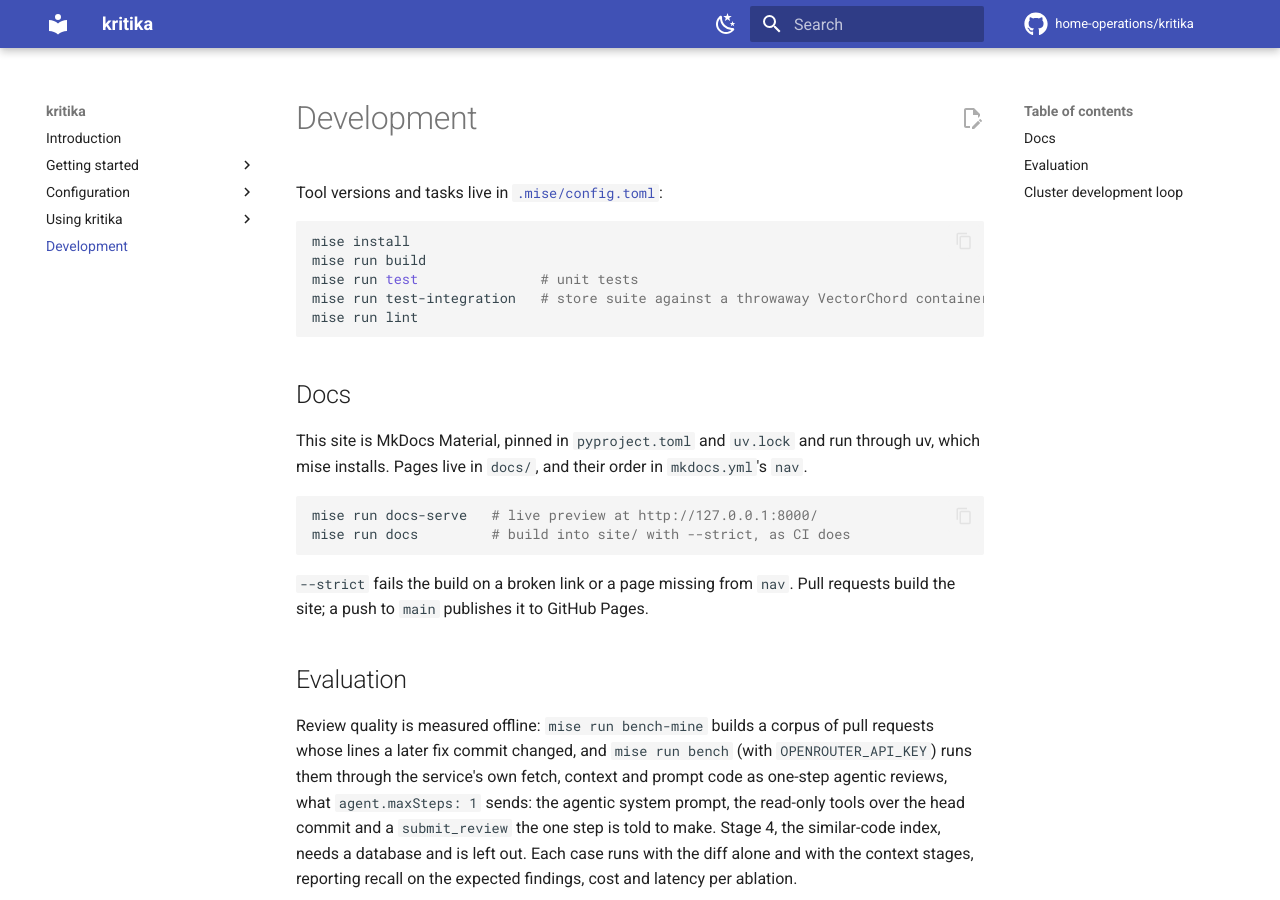
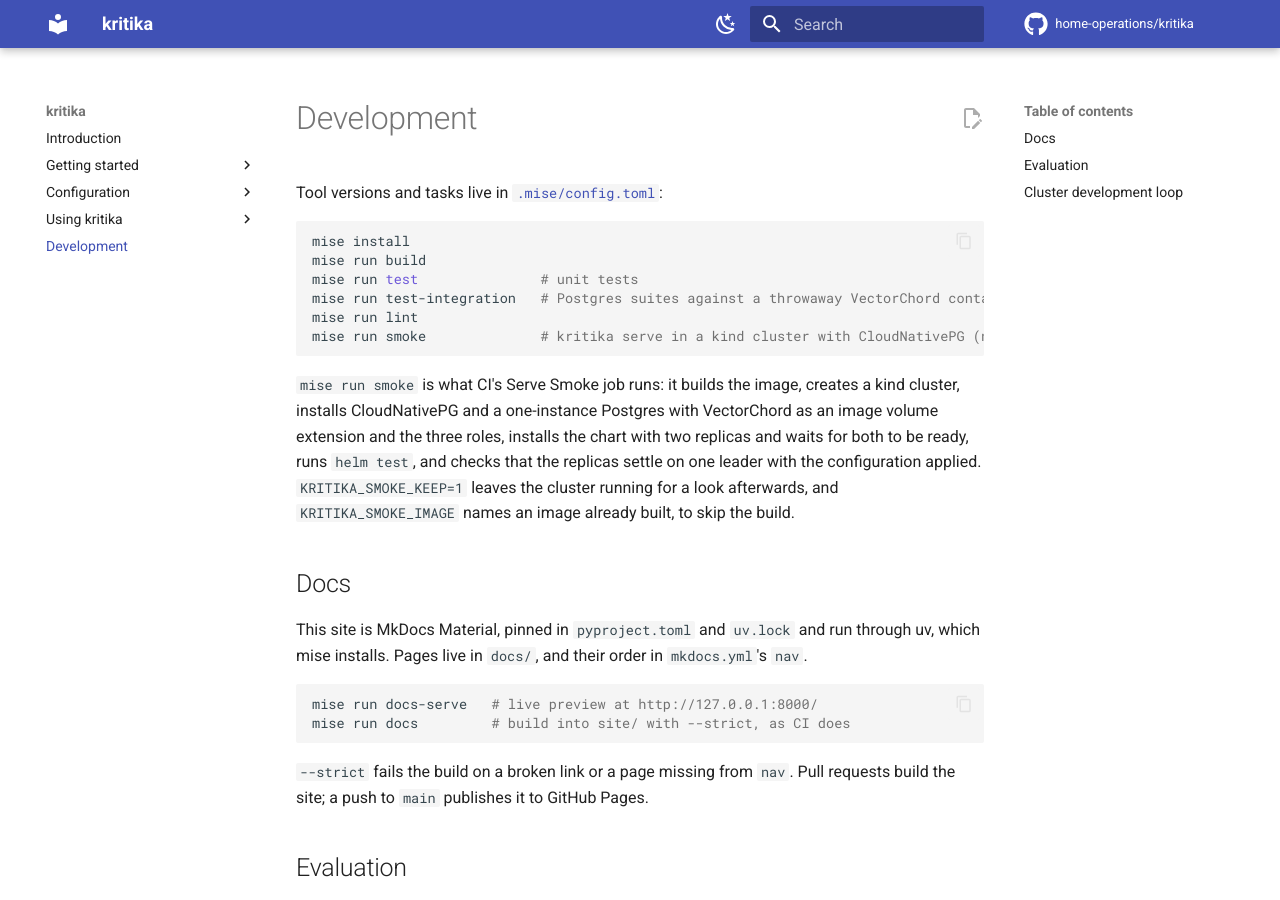
Before and after one commit to home-operations/kritik, an MkDocs documentation site: the page built from docs/development.md, in a window 1280 px wide and 900 px high. Built offline with MkDocs 1.6.1 and Material for MkDocs 9.7.7, drawn with Linux system fonts in a browser that asks for light colours; comment, search, counter and statistics services are not loaded.

Commit message:
ci: boot kritika serve in kind against CloudNativePG (#341)
Signed-off-by: Devin Buhl <devin@buhl.casa>

````diff
--- a/docs/development.md
+++ b/docs/development.md
@@ -6,9 +6,19 @@ Tool versions and tasks live in [`.mise/config.toml`](https://github.com/home-op
 mise install
 mise run build
 mise run test               # unit tests
-mise run test-integration   # store suite against a throwaway VectorChord container
+mise run test-integration   # Postgres suites against a throwaway VectorChord container
 mise run lint
+mise run smoke              # kritika serve in a kind cluster with CloudNativePG (needs docker, kind, kubectl, helm)
 ```
+
+`mise run smoke` is what CI's Serve Smoke job runs: it builds the image,
+creates a kind cluster, installs CloudNativePG and a one-instance Postgres
+with VectorChord as an image volume extension and the three roles, installs
+the chart with two replicas and waits for both to be ready, runs `helm
+test`, and checks that the replicas settle on one leader with the
+configuration applied. `KRITIKA_SMOKE_KEEP=1` leaves the cluster running
+for a look afterwards, and `KRITIKA_SMOKE_IMAGE` names an image already
+built, to skip the build.
 
 ## Docs
 
````
Also changed, not shown: 4 other files.
